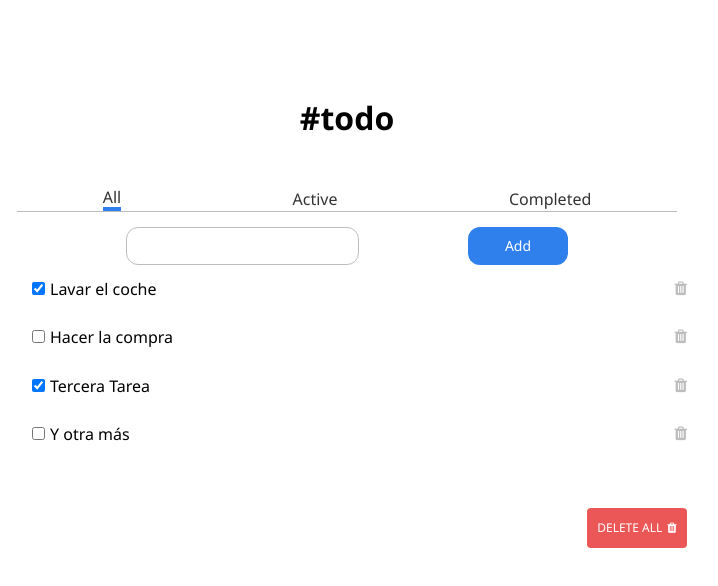
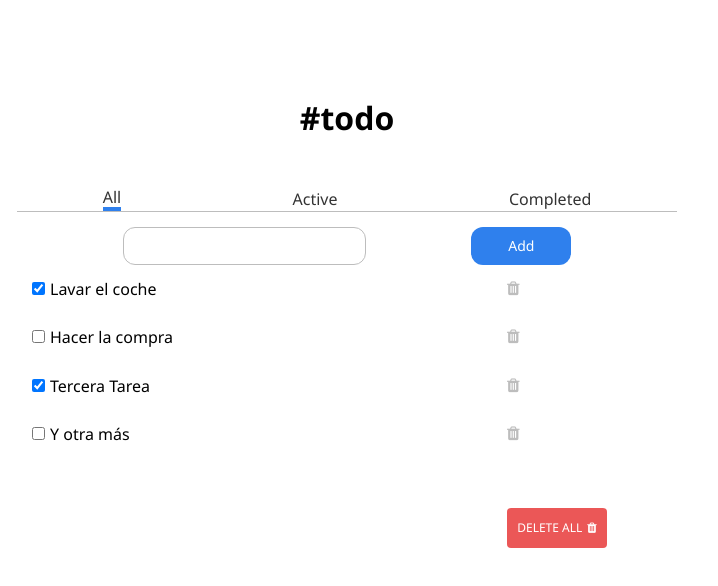
Before and after one commit to LauraMoreaux/Challenge_1, a React (Create React App) app: page / in a window 1280 px wide. Shown: the top 586 px of the page, without its empty margins (293-1011 px from the left). Built offline with nearby package versions, Linux system fonts and the light colour scheme.

Commit message:
Change components name

```diff
--- a/src/stylesheets/_app.scss
+++ b/src/stylesheets/_app.scss
@@ -73,7 +73,7 @@ body {
 
   .inputBox__form__box {
     border: 1px solid $bordersColor;
-
+    padding-left: 10px;
     height: 38px;
     box-sizing: border-box;
     border-radius: 12px;
@@ -121,11 +121,11 @@ body {
     right: 150px;
   }
   @media (min-width: $desktop) {
-    right: 300px;
+    left: 800px;
   }
-  // @media (min-width: $desktop-sup) {
-  //   right: 500px;
-  // }
+  @media (min-width: $desktop-sup) {
+    left: 1200px;
+  }
 }
 
 .box__delete__btn {
@@ -146,11 +146,11 @@ body {
       right: 220px;
     }
     @media (min-width: $desktop) {
-      right: 300px;
+      left: 800px;
     }
-    // @media (min-width: $desktop-sup) {
-    //   right: 500px;
-    // }
+    @media (min-width: $desktop-sup) {
+      left: 1200px;
+    }
   }
 
   .delete__task {
--- a/src/stylesheets/_mixins.scss
+++ b/src/stylesheets/_mixins.scss
@@ -8,3 +8,9 @@
     @content;
   }
 }
+
+@mixin desktop-sup {
+  @media all and (min-width: $desktop-sup) {
+    @content;
+  }
+}
```
